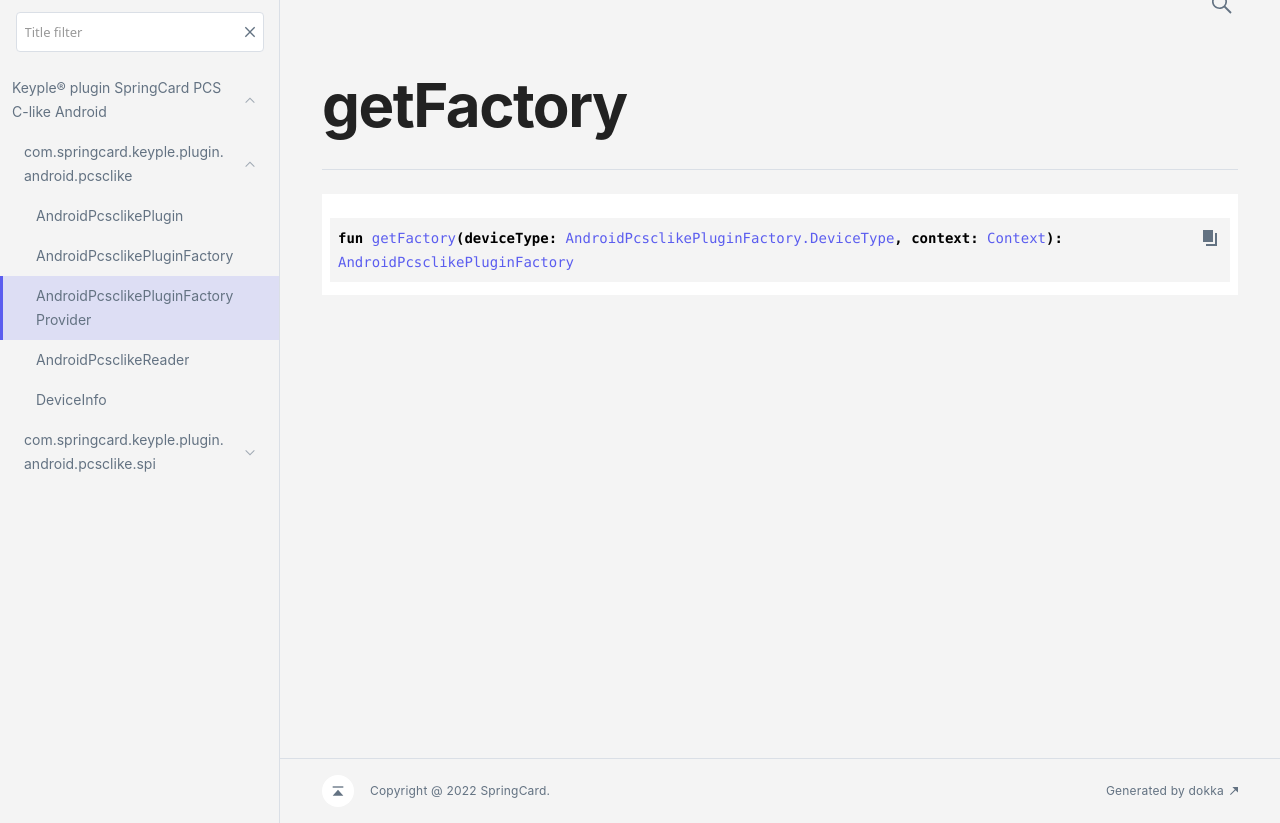
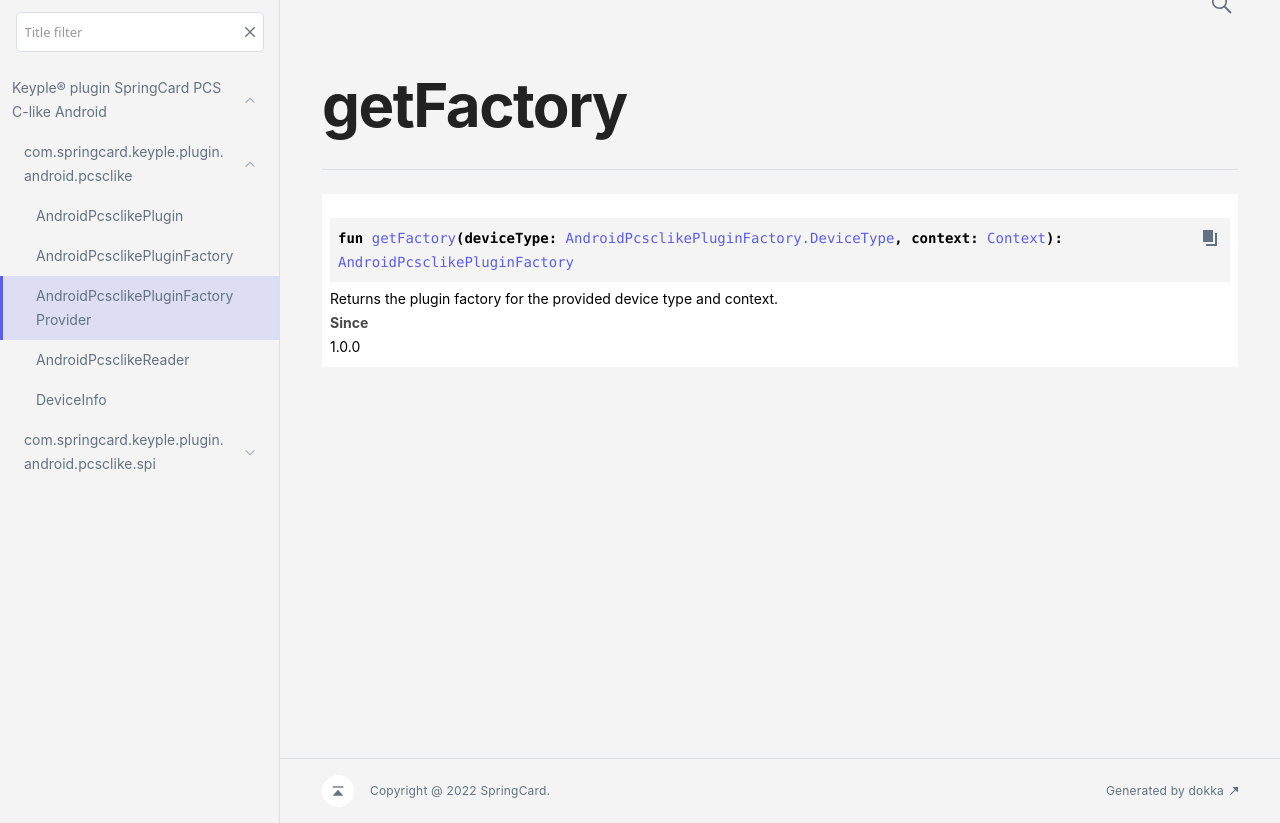
Before and after one commit to springcard/android-keyple, a Jekyll site: the page 1.0.0-SNAPSHOT/-keyple® plugin -spring-card -p-c-s-c-like -android/com.springcard.keyple.plugin.android.pcsclike/-android-pcsclike-plugin-factory-provider/get-factory.html, which Jekyll copies as it is, in a window 1280 px wide, cut to the strip 77-900 px from the top of the page. Built offline with Jekyll 4.4.1, drawn with Linux system fonts in a browser that asks for light colours; some web fonts are replaced.

Commit message:
deploy: 1502960a907da284284eb63a4f8f1181b14899f5

```diff
--- a/1.0.0-SNAPSHOT/-keyple® plugin -spring-card -p-c-s-c-like -android/com.springcard.keyple.plugin.android.pcsclike/-android-pcsclike-plugin-factory-provider/get-factory.html
+++ b/1.0.0-SNAPSHOT/-keyple® plugin -spring-card -p-c-s-c-like -android/com.springcard.keyple.plugin.android.pcsclike/-android-pcsclike-plugin-factory-provider/get-factory.html
@@ -28,7 +28,7 @@
   <div>
     <div class="platform-hinted " data-platform-hinted="data-platform-hinted"><div class="content sourceset-depenent-content" data-active="" data-togglable=":springcard-pcsclike-plugin:dokkaHtml/release"><div class="symbol monospace">fun <a href="get-factory.html">getFactory</a>(deviceType: <a href="../-android-pcsclike-plugin-factory/-device-type/index.html">AndroidPcsclikePluginFactory.DeviceType</a>, context: <a href="https://developer.android.com/reference/kotlin/android/content/Context.html">Context</a>): <a href="../-android-pcsclike-plugin-factory/index.html">AndroidPcsclikePluginFactory</a><span class="top-right-position"><span class="copy-icon"></span><div class="copy-popup-wrapper popup-to-left"><span class="copy-popup-icon"></span><span>Content copied to clipboard</span></div></span></div></div></div>
   </div>
-</div>
+<p class="paragraph">Returns the plugin factory for the provided device type and context.</p><h4 class="">Since</h4><p class="paragraph">1.0.0</p></div>
         </div>
         <div class="footer"><span class="go-to-top-icon"><a href="#content"></a></span><span>Copyright @ 2022 <a href='https://www.springcard.com'>SpringCard</a>.</span><span class="pull-right"><span>Generated by </span><a href="https://github.com/Kotlin/dokka"><span>dokka</span><span class="padded-icon"></span></a></span></div>
       </div>
--- a/1.0.0-SNAPSHOT/-keyple® plugin -spring-card -p-c-s-c-like -android/com.springcard.keyple.plugin.android.pcsclike/-android-pcsclike-plugin-factory-provider/index.html
+++ b/1.0.0-SNAPSHOT/-keyple® plugin -spring-card -p-c-s-c-like -android/com.springcard.keyple.plugin.android.pcsclike/-android-pcsclike-plugin-factory-provider/index.html
@@ -40,7 +40,7 @@
   <div>
     <div class="platform-hinted " data-platform-hinted="data-platform-hinted"><div class="content sourceset-depenent-content" data-active="" data-togglable=":springcard-pcsclike-plugin:dokkaHtml/release"><div class="symbol monospace">fun <a href="get-factory.html">getFactory</a>(deviceType: <a href="../-android-pcsclike-plugin-factory/-device-type/index.html">AndroidPcsclikePluginFactory.DeviceType</a>, context: <a href="https://developer.android.com/reference/kotlin/android/content/Context.html">Context</a>): <a href="../-android-pcsclike-plugin-factory/index.html">AndroidPcsclikePluginFactory</a><span class="top-right-position"><span class="copy-icon"></span><div class="copy-popup-wrapper popup-to-left"><span class="copy-popup-icon"></span><span>Content copied to clipboard</span></div></span></div></div></div>
   </div>
-</div>
+<a data-name="2022905664%2FFunctions%2F-1634794360" anchor-label="getFactory" id="2022905664%2FFunctions%2F-1634794360" data-filterable-set=":springcard-pcsclike-plugin:dokkaHtml/release"></a><div class="brief "><a data-name="2022905664%2FFunctions%2F-1634794360" anchor-label="getFactory" id="2022905664%2FFunctions%2F-1634794360" data-filterable-set=":springcard-pcsclike-plugin:dokkaHtml/release"></a>Returns the plugin factory for the provided device type and context.</div></div>
 </div>
                     </div>
                   </div>
```
